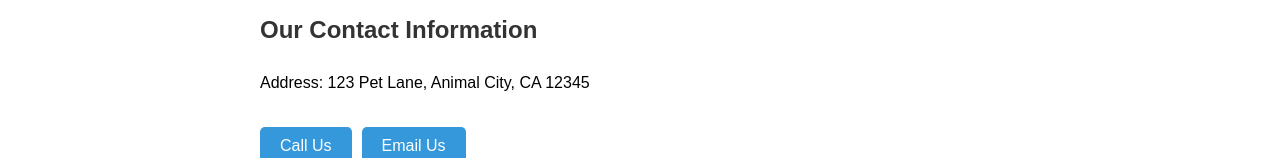
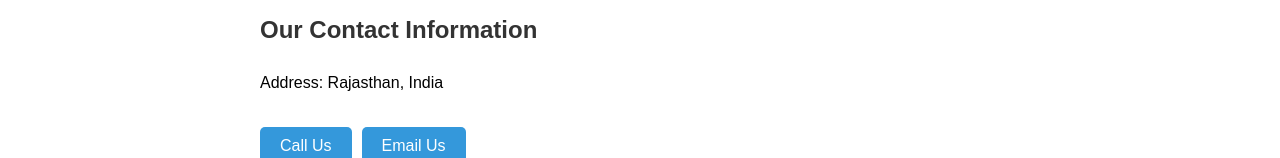
Before and after one commit to BhaveshSoni90/frontendofcarecrew, a React (Create React App) app: page /contact in a window 1280 px wide. Shown: the part 461-619 px from the top of the page. Built offline with nearby package versions, Linux system fonts and the light colour scheme.

Commit message:
Update contact.js

```diff
--- a/src/contact.js
+++ b/src/contact.js
@@ -155,7 +155,7 @@ const Contact = () => {
         <div style={styles.contactDetails}>
           <h2>Our Contact Information</h2>
           <p>
-            Address: 123 Pet Lane, Animal City, CA 12345
+            Address: Rajasthan, India
           </p>
           <p>
             <a
```
